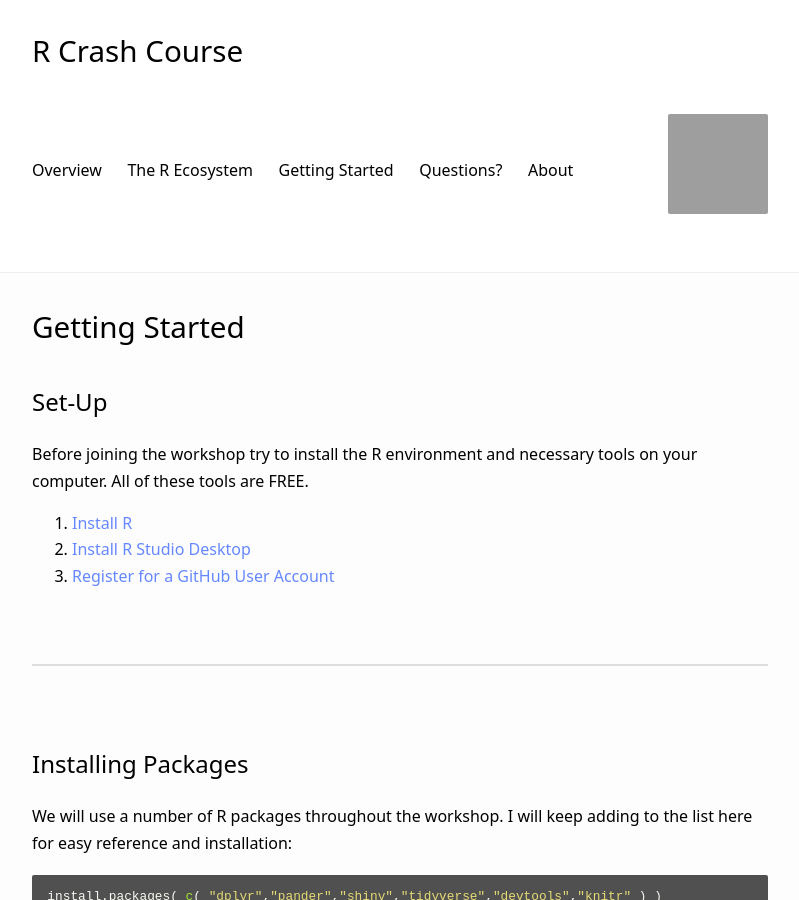
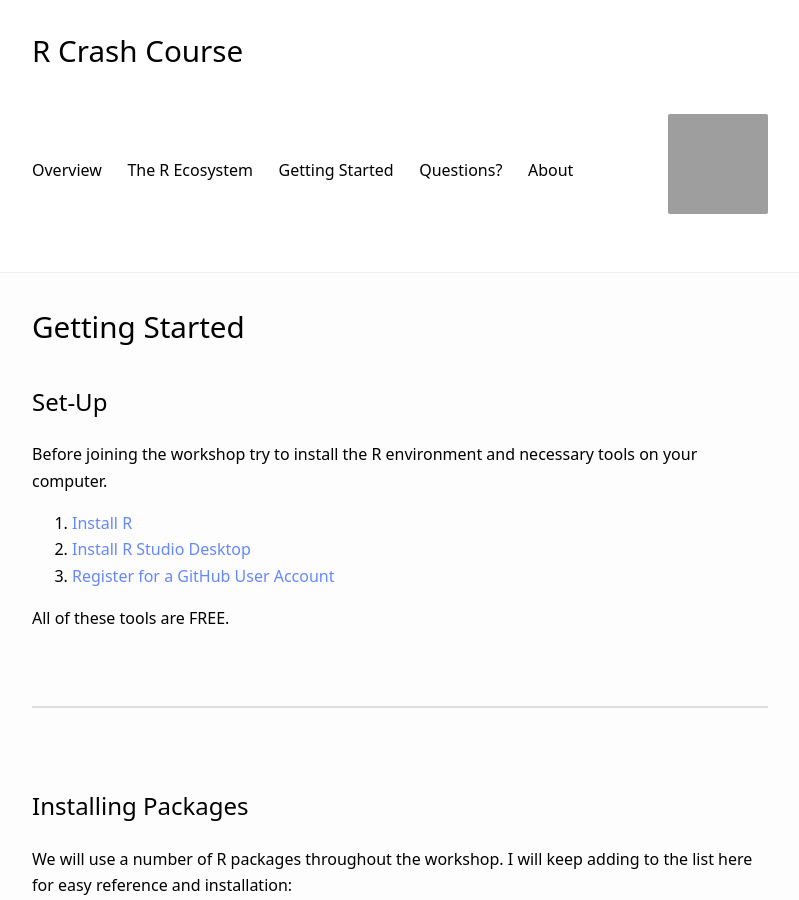
Before and after one commit to Nonprofit-Open-Data-Collective/r-crash-course, a Jekyll site: the page built from packages.md, in a window 1280 px wide and 900 px high, cut to the strip 0-900 px from the top of the window. Shown: the whole strip, without its empty margins (240-1039 px from the left). Built offline with Jekyll 4.4.1, drawn with Linux system fonts in a browser that asks for light colours; our own code applies the rules of GitHub Pages for plain Markdown files; grey boxes are pictures that could not be loaded.

```diff
--- a/packages.md
+++ b/packages.md
@@ -5,12 +5,13 @@ title: "Getting Started"
 
 ## Set-Up
 
-Before joining the workshop try to install the R environment and necessary tools on your computer. **All of these tools are FREE.**
+Before joining the workshop try to install the R environment and necessary tools on your computer.
 
 1. [Install R](https://cran.rstudio.com/)
 2. [Install R Studio Desktop](https://www.rstudio.com/products/rstudio/download/)
 3. [Register for a GitHub User Account](https://github.com/join)
 
+**All of these tools are FREE.**
 
 <br>
 <hr>
```
